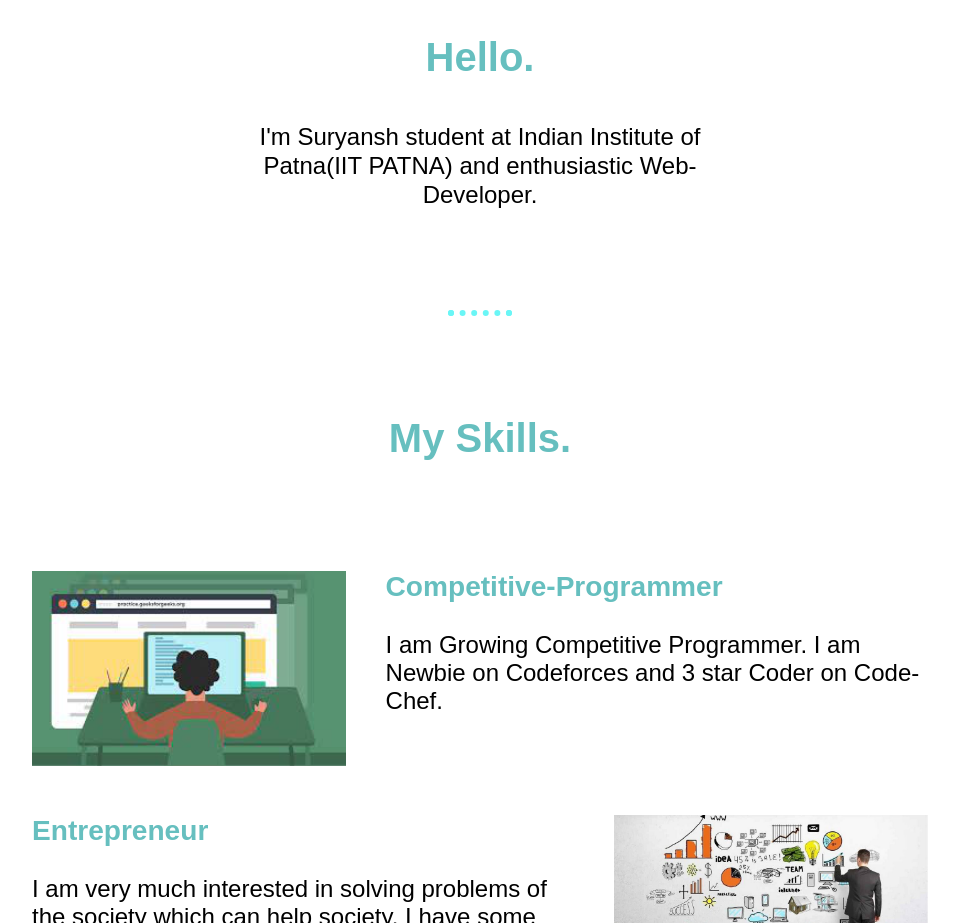
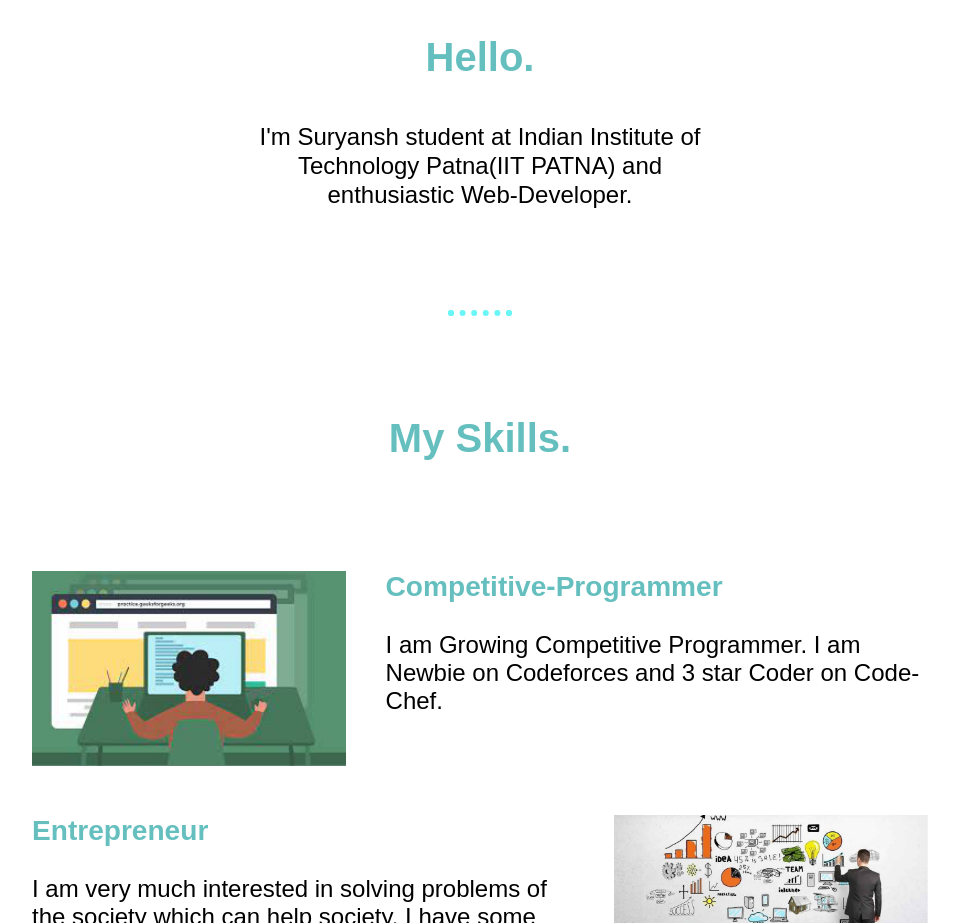
Before and after one commit to Suryanshj45/MY-SITE, a plain HTML site: page index.html in a window 1280 px wide. Shown: the part 1360-2283 px from the top of the page, without its empty margins (160-1119 px from the left). Drawn offline with Linux system fonts and the light colour scheme.

Commit message:
Update index.html

```diff
--- a/index.html
+++ b/index.html
@@ -22,7 +22,7 @@
       <div class="profile">
         <img src="Suryansh.png" alt="">
         <h2>Hello.</h2>
-        <p class="intro-text">I'm Suryansh student at Indian Institute of Patna(IIT PATNA) and enthusiastic Web-Developer.</p>
+        <p class="intro-text">I'm Suryansh student at Indian Institute of Technology Patna(IIT PATNA) and enthusiastic Web-Developer.</p>
       </div>
       <hr>
       <div class="skills">
```
